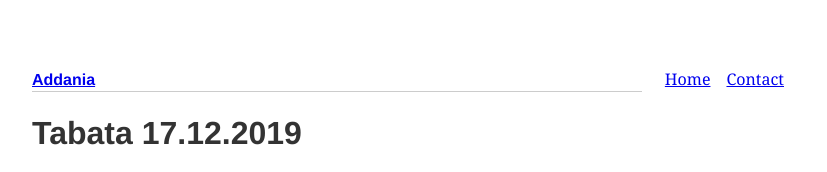
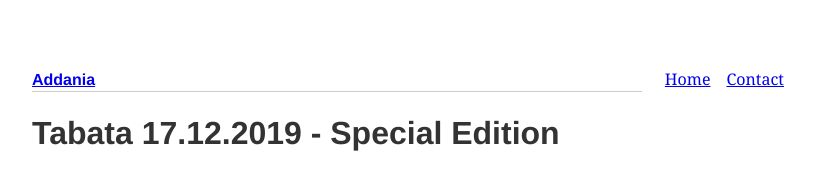
Before and after one commit to addania/yogata, a Gatsby site: page /Tabata20191217 in a window 1280 px wide. Shown: the top 172 px of the page, without its empty margins (224-1051 px from the left). Built offline with nearby package versions, Linux system fonts and the light colour scheme; Gatsby itself is replaced by a stand-in of ours; some packages are replaced by stand-ins of ours.

Commit message:
editing title

```diff
--- a/src/pages/Tabata20191217.md
+++ b/src/pages/Tabata20191217.md
@@ -1,5 +1,5 @@
 ---
-title: "Tabata 17.12.2019"
+title: "Tabata 17.12.2019 - Special Edition"
 date: "2019-12-17"
 ---
 
```
